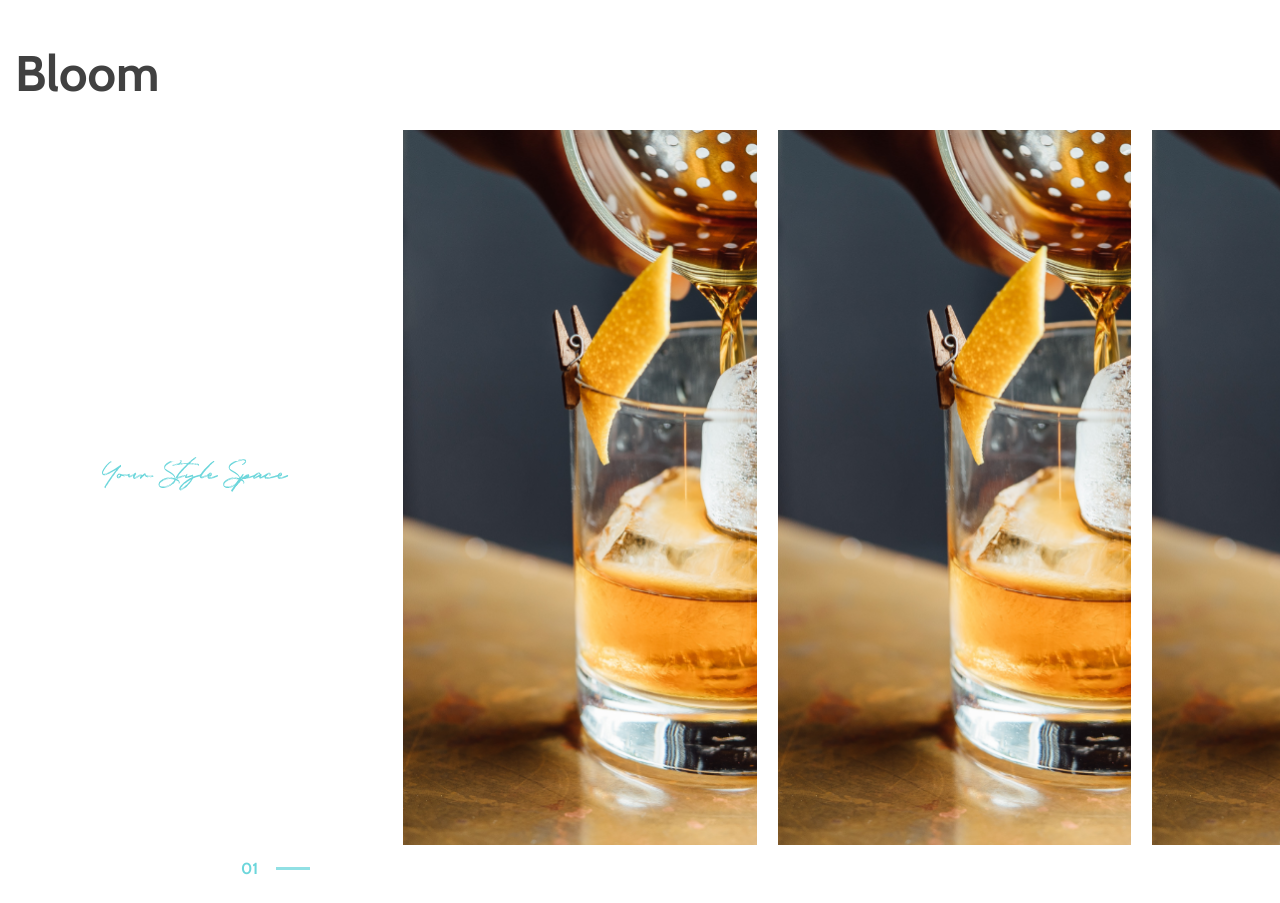
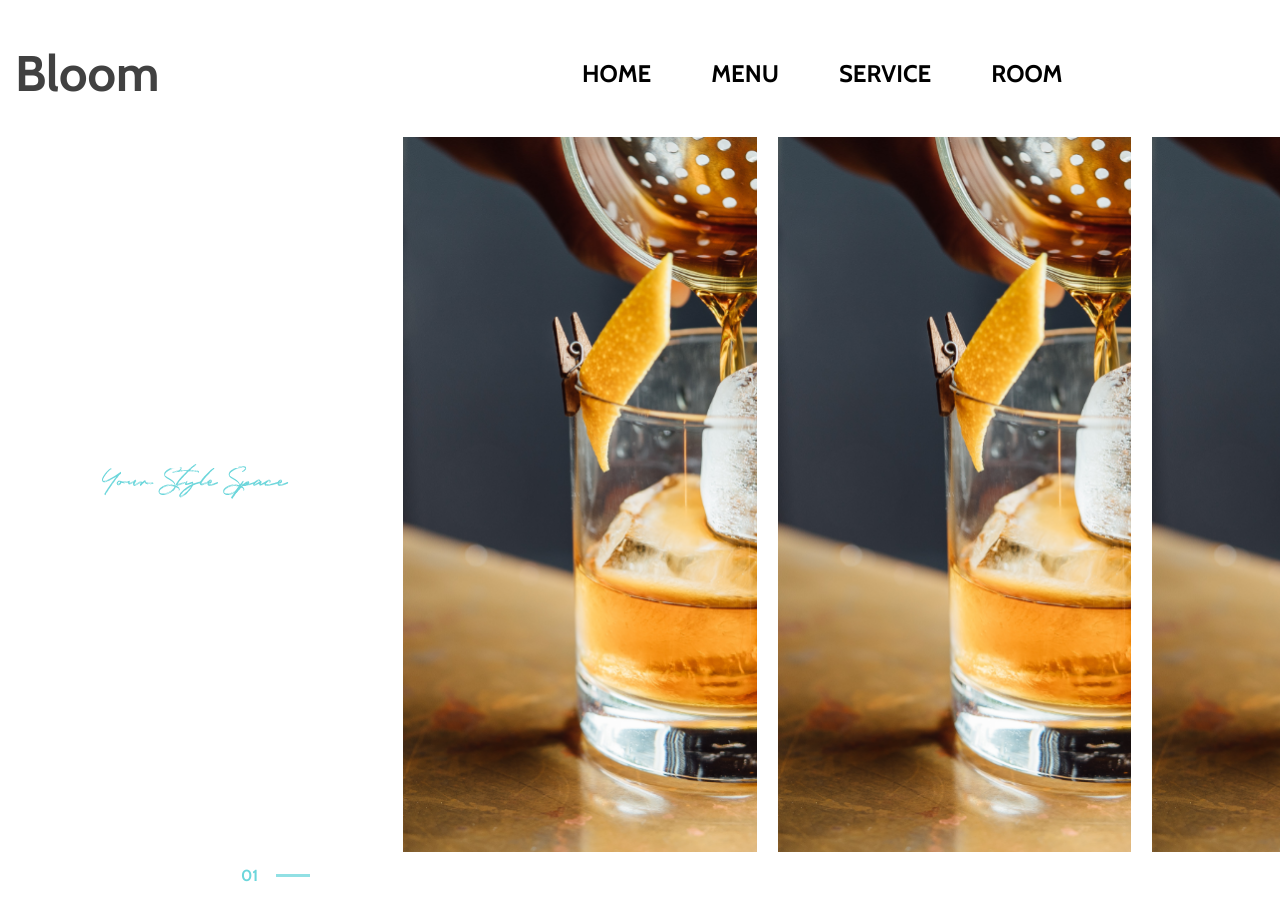
Before and after one commit to Htsubasa/bloom-front, a plain HTML site: page index.html in a window 1280 px wide. Shown: the top 903 px of the page. Drawn offline with nearby package versions, Linux system fonts and the light colour scheme; a web font is replaced by a local one.

Commit message:
Update index.html

```diff
--- a/index.html
+++ b/index.html
@@ -20,8 +20,10 @@
 
 <nav class="header-nav">
     <ul>
-      <li class="g-nav"><a href="#"></a></li>
-      <li class="g-nav"><a href="#"></a></li>
+      <li class="g-nav">HOME<a href="#"></a></li>
+      <li class="g-nav">MENU<a href="https://htsubasa.github.io/bloom_menu/"></a></li>
+      <li class="g-nav">SERVICE<a href="https://htsubasa.github.io/bloom_service/"></a></li>
+      <li class="g-nav">ROOM<a href="https://htsubasa.github.io/bloom_room/"></a></li>
       <li class="nav-btn"><a href="#"></a></li>
     </ul>
   </nav><!--header-nav-->
```
